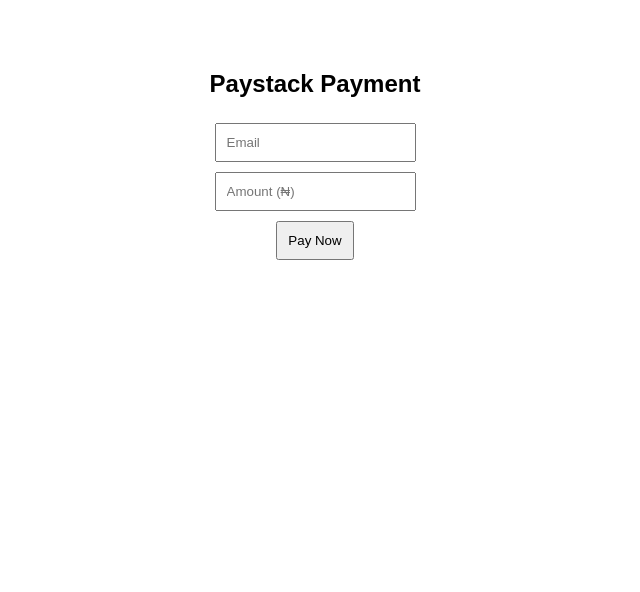
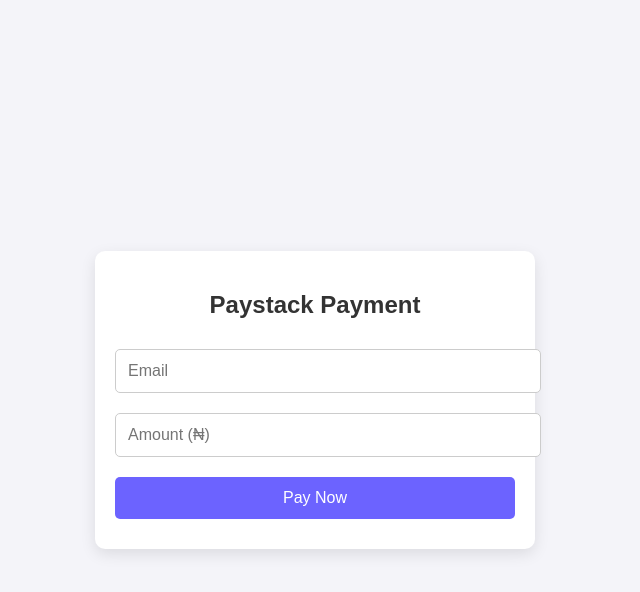
Before and after one commit to samueloyelakin2008/paystack, a website: page frontend/index.html in a window 1280 px wide. Shown: the whole page, without its empty margins (325-965 px from the left). Drawn offline with Linux system fonts and the light colour scheme.

Commit message:
Update index.html

```diff
--- a/frontend/index.html
+++ b/frontend/index.html
@@ -2,24 +2,32 @@
 <html lang="en">
 <head>
   <meta charset="UTF-8">
+  <meta name="viewport" content="width=device-width, initial-scale=1.0">
   <title>Paystack Payment</title>
   <style>
-    body { font-family: Arial; display: flex; flex-direction: column; align-items: center; margin-top: 50px; }
-    input, button { padding: 10px; margin: 5px; }
+    body { font-family: Arial, sans-serif; display: flex; flex-direction: column; align-items: center; justify-content: center; min-height: 100vh; margin: 0; background: #f4f4f9; }
+    .container { width: 90%; max-width: 400px; background: #fff; padding: 20px; border-radius: 10px; box-shadow: 0 5px 15px rgba(0,0,0,0.1); }
+    h2 { text-align: center; color: #333; }
+    input, button { width: 100%; padding: 12px; margin: 10px 0; border-radius: 5px; border: 1px solid #ccc; font-size: 16px; }
+    button { background-color: #6c63ff; color: #fff; border: none; cursor: pointer; }
+    button:hover { background-color: #574bde; }
   </style>
 </head>
 <body>
 
+<div class="container">
 <h2>Paystack Payment</h2>
-
-<input type="email" id="email" placeholder="Email">
-<input type="number" id="amount" placeholder="Amount (₦)">
+<input type="email" id="email" placeholder="Email" required>
+<input type="number" id="amount" placeholder="Amount (₦)" required>
 <button id="payBtn">Pay Now</button>
+</div>
 
 <script>
 document.getElementById("payBtn").addEventListener("click", async () => {
   const email = document.getElementById("email").value;
   const amount = parseFloat(document.getElementById("amount").value);
+
+  if (!email || !amount) { alert('Please enter both email and amount'); return; }
 
   const response = await fetch("https://YOUR_RENDER_URL_HERE/api/pay", {
     method: "POST",
```
